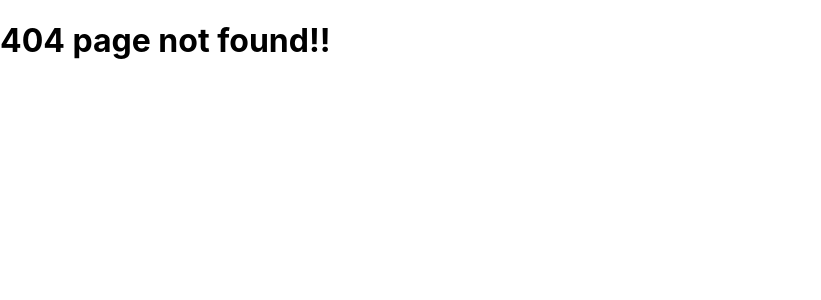
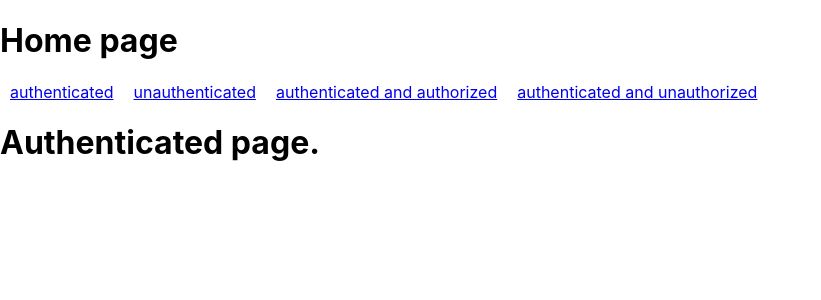
Before and after one commit to dipbazz/react-authentication-and-authorization, a React (Create React App) app: page /authenticated in a window 1280 px wide. Before the commit this address had no page. Shown: the top 300 px of the page, without its empty margins (0-821 px from the left). Built offline with nearby package versions, Linux system fonts and the light colour scheme.

Commit message:
Rename component name

```diff
--- a/src/App.js
+++ b/src/App.js
@@ -1,8 +1,8 @@
 import { createBrowserRouter, RouterProvider } from 'react-router-dom';
 import { Index } from './pages';
-import Authorized from './pages/authorized';
-import Unauthorized from './pages/unauthorized';
-import AuthenticatedAndUnAuthorized from './pages/authenticated-and-unauthorized';
+import Authenticated from './pages/authenticated';
+import Unauthenticated from './pages/unauthenticated';
+import AuthenticatedAndUnauthorized from './pages/authenticated-and-unauthorized';
 import AuthenticatedAndAuthorized from './pages/authenticated-and-authorized';
 
 const router = createBrowserRouter([
@@ -11,19 +11,19 @@ const router = createBrowserRouter([
     element: <Index />,
     children: [
       {
-        path: '/authorized',
-        element: <Authorized />
+        path: '/unauthenticated',
+        element: <Unauthenticated />
       },
       {
-        path: '/unauthorized',
-        element: <Unauthorized />
+        path: '/authenticated',
+        element: <Authenticated />
       },
       {
         path: '/authenticated-and-authorized',
-        element: <AuthenticatedAndUnAuthorized />
+        element: <AuthenticatedAndUnauthorized />
       },
       {
-        path: '/authenticated-and-authorized',
+        path: '/authenticated-and-unauthorized',
         element: <AuthenticatedAndAuthorized />
       },
     ]
@@ -36,7 +36,7 @@ const router = createBrowserRouter([
 
 function App() {
   return (
-    <div className="App">
+    <div>
       <RouterProvider router={router} />
     </div>
   );
--- a/src/pages/authenticated-and-unauthorized.jsx
+++ b/src/pages/authenticated-and-unauthorized.jsx
@@ -1,6 +1,6 @@
 import React from 'react'
 
-export default function AuthenticatedAndUnAuthorized() {
+export default function AuthenticatedAndUnauthorized() {
   return (
     <h1>Authenticated and Unauthorized page.</h1>
   )
--- /dev/null
+++ b/src/pages/authenticated.jsx
@@ -0,0 +1,7 @@
+import React from 'react'
+
+export default function Authenticated() {
+  return (
+    <h1>Authenticated page.</h1>
+  )
+}
--- a/src/pages/authorized.jsx
+++ /dev/null
@@ -1,7 +0,0 @@
-import React from 'react'
-
-export default function Authorized() {
-  return (
-    <h1>Authorized page. Only authorzied user can vist this page.</h1>
-  )
-}
--- a/src/pages/index.jsx
+++ b/src/pages/index.jsx
@@ -4,8 +4,8 @@ export const Index = () => {
     return (
         <>
             <h1>Home page</h1>
-            <Link to="/authorized" style={{ padding: 10 }}>authorized</Link>
-            <Link to="/unauthorized" style={{ padding: 10 }}>unauthorized</Link>
+            <Link to="/authenticated" style={{ padding: 10 }}>authenticated</Link>
+            <Link to="/unauthenticated" style={{ padding: 10 }}>unauthenticated</Link>
             <Link to="/authenticated-and-authorized" style={{ padding: 10 }}>authenticated and authorized</Link>
             <Link to="/authenticated-and-unauthorized" style={{ padding: 10 }}>authenticated and unauthorized</Link>
             <Outlet />
--- /dev/null
+++ b/src/pages/unauthenticated.jsx
@@ -0,0 +1,7 @@
+import React from 'react'
+
+export default function Unauthenticated() {
+  return (
+    <h1>Unauthenticated page. Anyone can vist this page.</h1>
+  )
+}
--- a/src/pages/unauthorized.jsx
+++ /dev/null
@@ -1,7 +0,0 @@
-import React from 'react'
-
-export default function Unauthorized() {
-  return (
-    <h1>Unauthorized page. Anyone can vist this page.</h1>
-  )
-}
```
